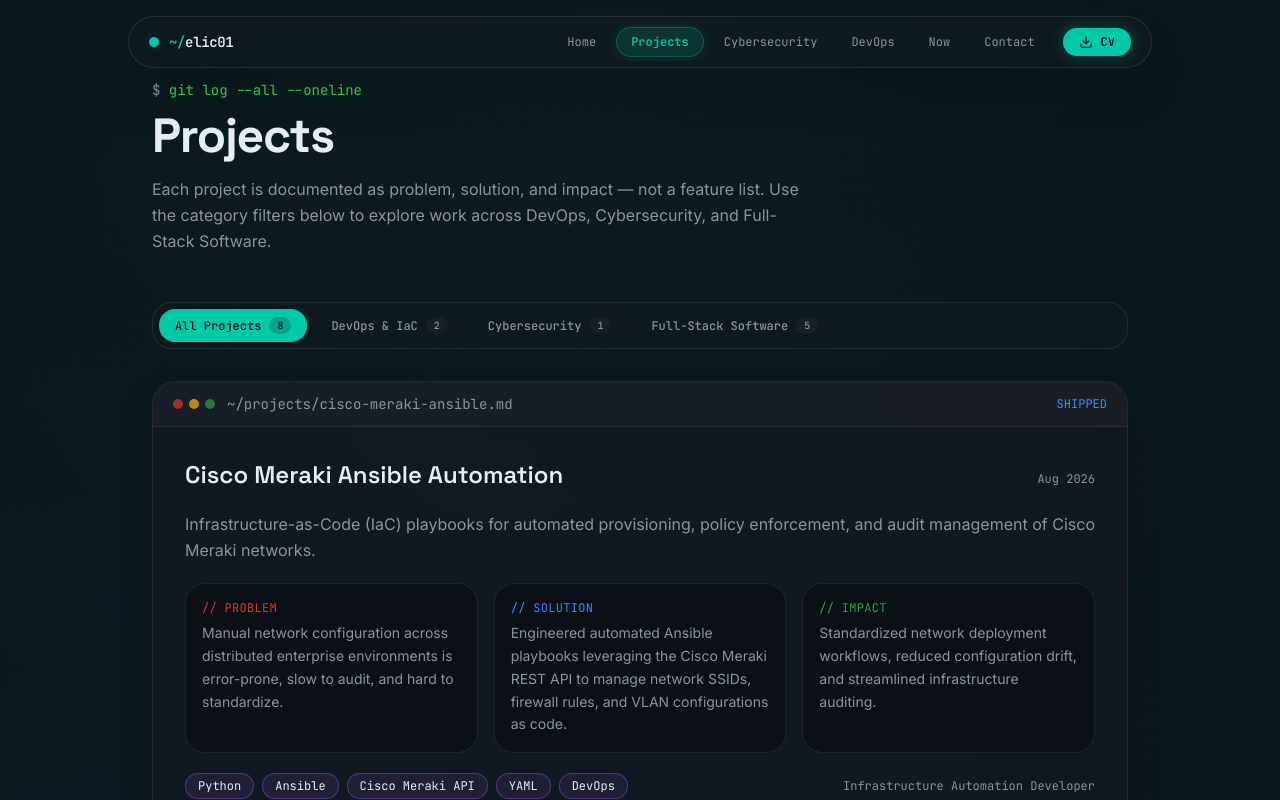
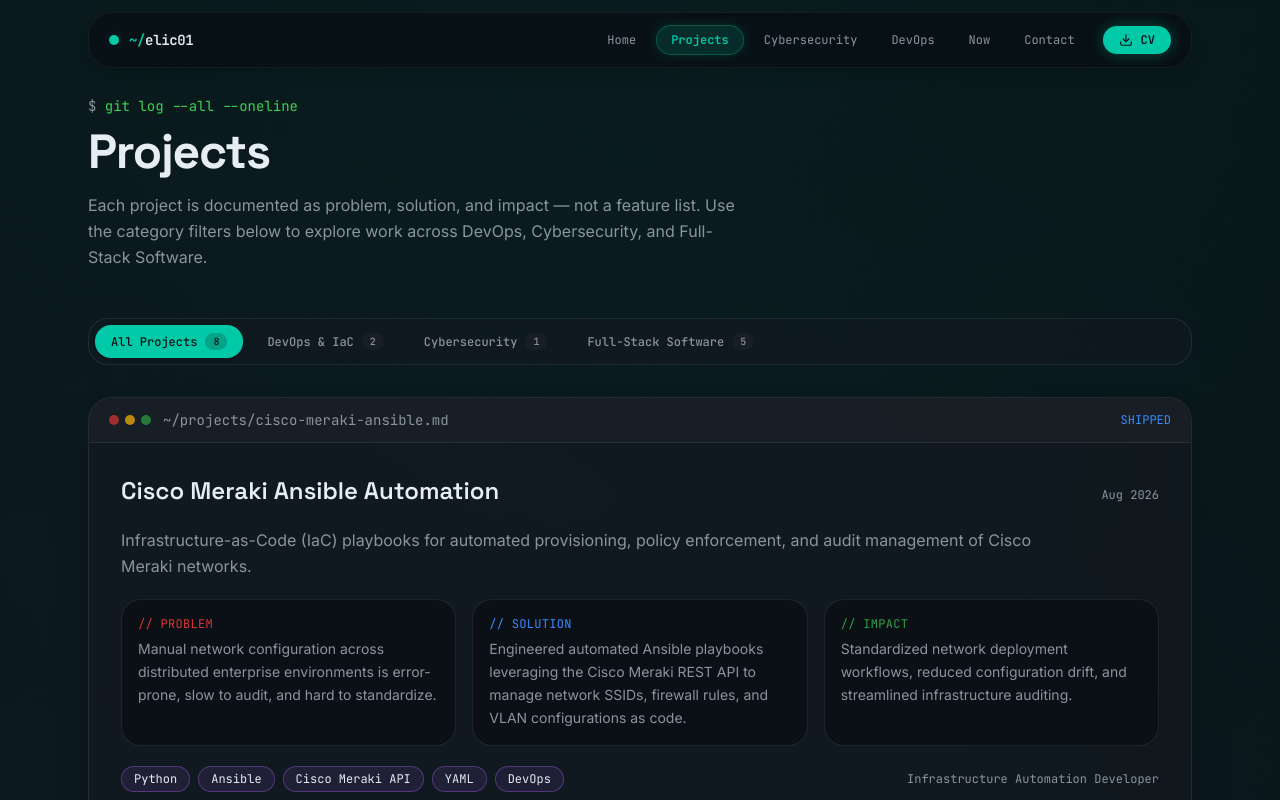
Before and after one commit to elic01/elic-portfolio, a Next.js app: page /projects in a window 1280 px wide. Shown: the top 800 px of the page. Built offline with nearby package versions, Linux system fonts and the light colour scheme.

Commit message:
style: implement dynamic scroll-shrink navbar transition and synchronize max-w-6xl container width across header, pages, and footer

```diff
--- a/app/cybersecurity/page.tsx
+++ b/app/cybersecurity/page.tsx
@@ -40,7 +40,7 @@ const securityProjects = projects.filter((p) => p.category === 'security')
 export default function CybersecurityPage() {
   return (
     <main className="scanlines bg-black">
-      <div className="mx-auto max-w-5xl px-4 py-16 md:px-6 md:py-20">
+      <div className="mx-auto max-w-6xl px-4 py-16 md:px-6 md:py-24 pt-24">
         <Reveal>
           <p className="mb-3 font-mono text-sm text-terminal">
             <span className="text-muted-foreground">$</span> cat /etc/motd
--- a/app/devops/page.tsx
+++ b/app/devops/page.tsx
@@ -16,7 +16,7 @@ const infraProjects = projects.filter((p) => p.category === 'devops')
 
 export default function DevOpsPage() {
   return (
-    <main className="mx-auto max-w-5xl px-4 py-16 md:px-6 md:py-20">
+    <main className="mx-auto max-w-6xl px-4 py-16 md:px-6 md:py-24 pt-24">
       <Reveal>
         <p className="mb-3 font-mono text-sm text-ember">
           <span className="text-muted-foreground">$</span> systemctl status homelab.elic
--- a/app/projects/page.tsx
+++ b/app/projects/page.tsx
@@ -11,7 +11,7 @@ export const metadata: Metadata = {
 
 export default function ProjectsPage() {
   return (
-    <main className="mx-auto max-w-5xl px-4 py-16 md:px-6 md:py-20">
+    <main className="mx-auto max-w-6xl px-4 py-16 md:px-6 md:py-24 pt-24">
       <Reveal>
         <p className="mb-3 font-mono text-sm text-terminal">
           <span className="text-muted-foreground">$</span> git log --all --oneline
--- a/components/site-footer.tsx
+++ b/components/site-footer.tsx
@@ -6,7 +6,7 @@ import { profile } from '@/lib/content/profile'
 export function SiteFooter() {
   return (
     <footer className="relative pt-12 pb-16">
-      <div className="mx-auto max-w-5xl px-4 md:px-6">
+      <div className="mx-auto max-w-6xl px-4 md:px-6">
         <div className="neu-card rounded-3xl border border-white/10 bg-card/40 backdrop-blur-xl p-8 shadow-2xl">
           <div className="flex flex-col gap-8 md:flex-row md:items-center md:justify-between">
             {/* Left: Handle & Brand details */}
--- a/components/site-nav.tsx
+++ b/components/site-nav.tsx
@@ -1,6 +1,6 @@
 'use client'
 
-import { useState } from 'react'
+import { useEffect, useState } from 'react'
 import Link from 'next/link'
 import { usePathname } from 'next/navigation'
 import { Download, Menu, X } from 'lucide-react'
@@ -19,10 +19,34 @@ const navItems = [
 export function SiteNav() {
   const pathname = usePathname()
   const [open, setOpen] = useState(false)
+  const [scrolled, setScrolled] = useState(false)
+
+  useEffect(() => {
+    const handleScroll = () => {
+      setScrolled(window.scrollY > 20)
+    }
+    window.addEventListener('scroll', handleScroll, { passive: true })
+    handleScroll()
+    return () => window.removeEventListener('scroll', handleScroll)
+  }, [])
 
   return (
-    <header className="fixed top-4 left-1/2 -translate-x-1/2 z-50 w-[92%] max-w-5xl">
-      <div className="rounded-full border border-white/10 bg-card/75 backdrop-blur-2xl shadow-2xl px-5 py-2.5 transition-all duration-300">
+    <header
+      className={cn(
+        'fixed left-1/2 -translate-x-1/2 z-50 transition-all duration-300 ease-out',
+        scrolled
+          ? 'top-3 w-[92%] max-w-5xl'
+          : 'top-0 w-full max-w-6xl px-4 md:px-6 pt-3',
+      )}
+    >
+      <div
+        className={cn(
+          'transition-all duration-300 ease-out',
+          scrolled
+            ? 'rounded-full border border-white/10 bg-card/85 backdrop-blur-2xl shadow-2xl px-5 py-2.5'
+            : 'rounded-2xl border border-white/5 bg-background/60 backdrop-blur-xl px-5 py-3 shadow-lg',
+        )}
+      >
         <nav
           aria-label="Main navigation"
           className="flex items-center justify-between"
@@ -88,7 +112,7 @@ export function SiteNav() {
 
       {/* Mobile Popover Menu */}
       {open && (
-        <div className="absolute top-14 left-0 right-0 rounded-3xl border border-white/10 bg-card/95 backdrop-blur-2xl p-4 shadow-2xl md:hidden">
+        <div className="absolute top-16 left-0 right-0 rounded-3xl border border-white/10 bg-card/95 backdrop-blur-2xl p-4 shadow-2xl md:hidden">
           <div className="flex flex-col gap-1.5">
             {navItems.map((item) => {
               const isActive = pathname === item.href
```
